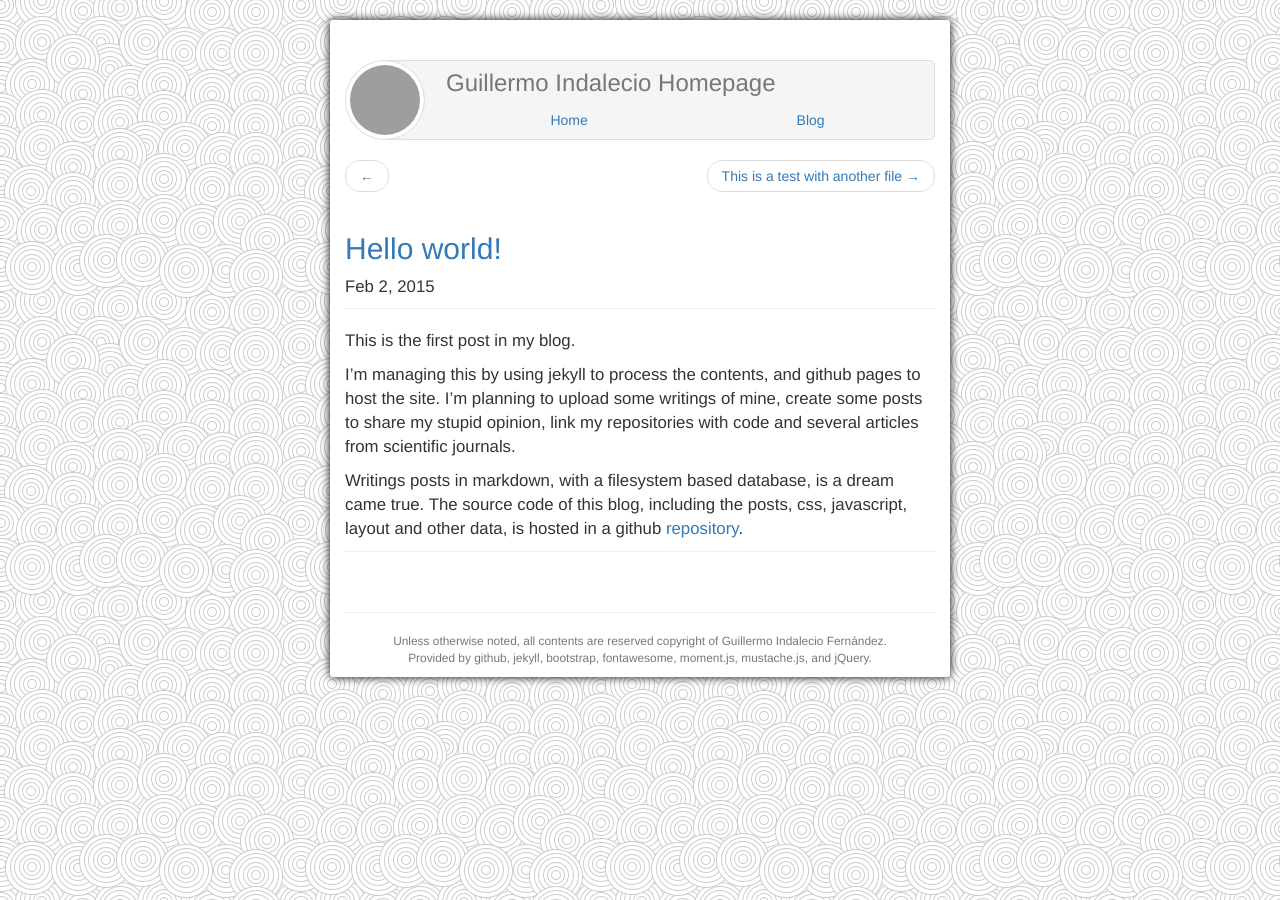
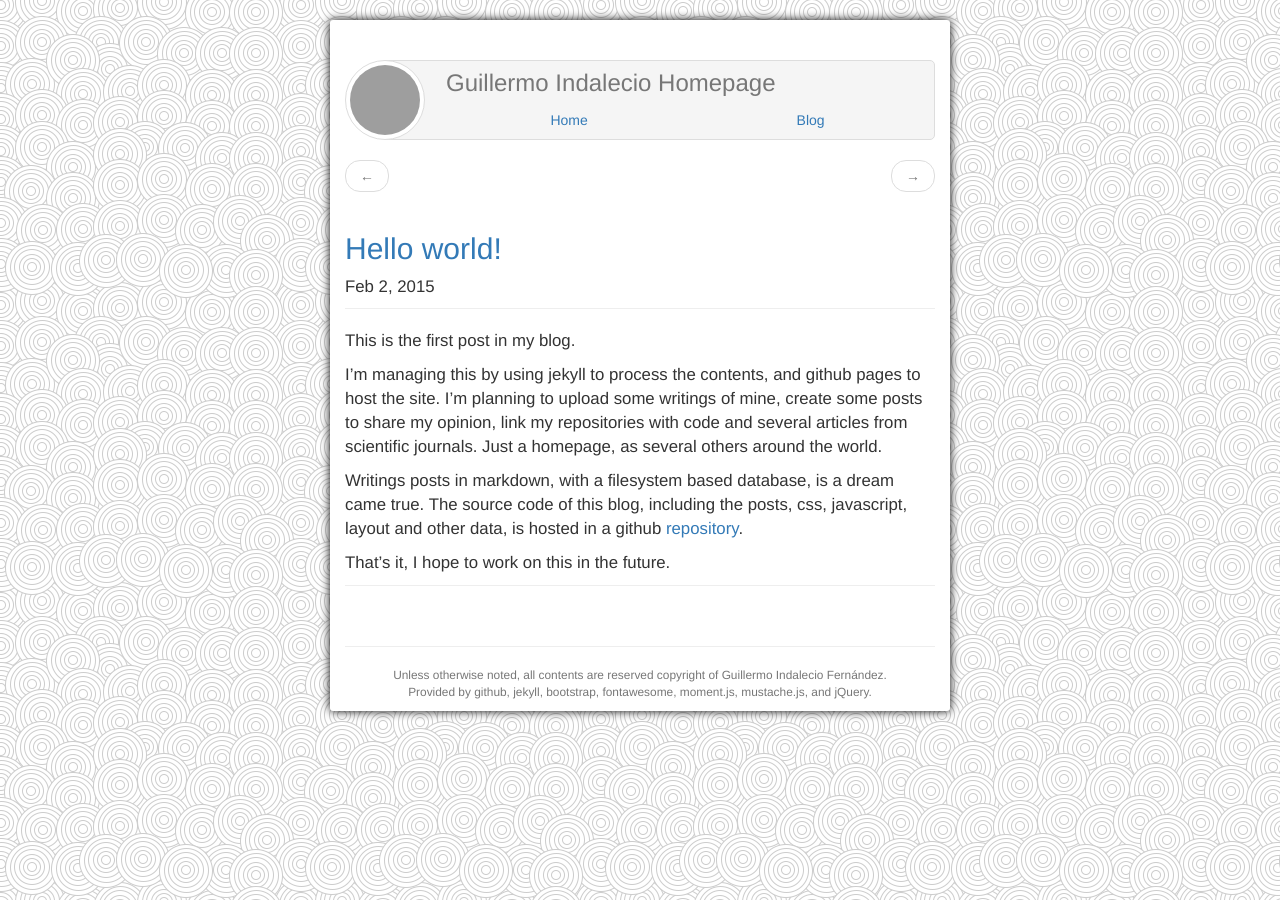
Before and after one commit to guillermobox/guillermobox.github.io, a Jekyll site: the page built from _posts/2015-02-02-starting.markdown, in a window 1280 px wide. Built offline with Jekyll 4.4.1, drawn with Linux system fonts in a browser that asks for light colours; nearby versions of some CDN libraries; comment, search, counter and statistics services are not loaded; grey boxes are pictures that could not be loaded.

Commit message:
Clean and commit first version

```diff
--- a/_layouts/post.html
+++ b/_layouts/post.html
@@ -47,3 +47,5 @@ layout: internal
 		<div class="g-plusone" data-href="{{site.url}}{{page.url}}" data-size="tall" data-annotation="none"></div>
 	</div>
 </div>
+
+{% include disqus.html %}
--- a/_posts/2015-02-02-starting.markdown
+++ b/_posts/2015-02-02-starting.markdown
@@ -1,16 +1,14 @@
 ---
 layout: post
 title: Hello world!
-image: http://pn.smugmug.com/Nature/Africa-2011/i-q2f7kcH/2/X3/IMG_0648-X3.jpg
 ---
 
 This is the first post in my blog.
 
-I'm managing this by using jekyll to process the contents,
-and github pages to host the site. I'm planning to upload
-some writings of mine, create some posts to share my stupid
-opinion, link my repositories with code and several articles
-from scientific journals.
+I'm managing this by using jekyll to process the contents, and github pages to
+host the site. I'm planning to upload some writings of mine, create some posts
+to share my opinion, link my repositories with code and several articles from
+scientific journals. Just a homepage, as several others around the world.
 
 <!--more-->
 
@@ -19,3 +17,5 @@ is a dream came true. The source code of this blog, including
 the posts, css, javascript, layout and other data, is
 hosted in a github
 [repository](https://github.com/guillermobox/guillermobox.github.io).
+
+That's it, I hope to work on this in the future.
```
Also changed, not shown: _posts/2015-02-05-anothertest.markdown (deleted, +0 -14 lines).
